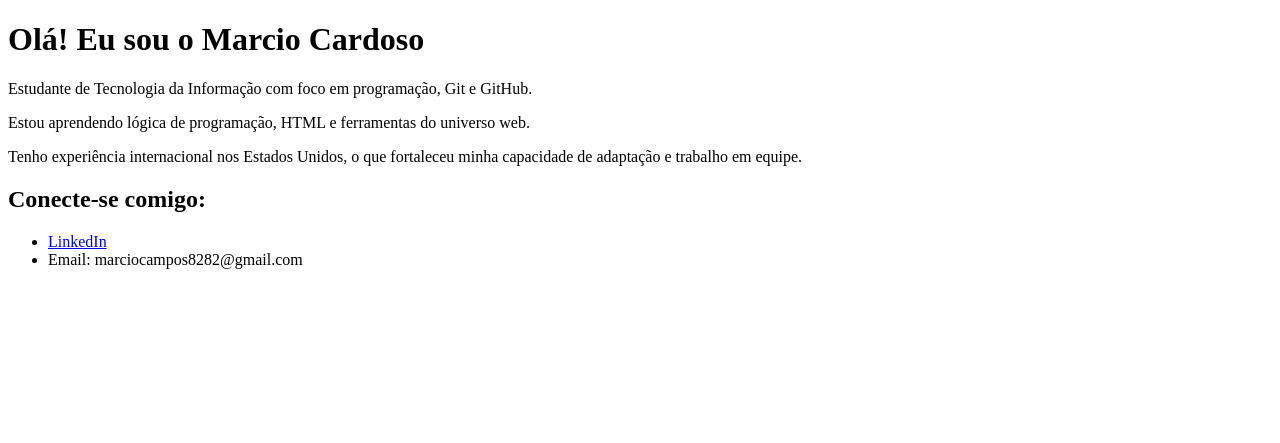
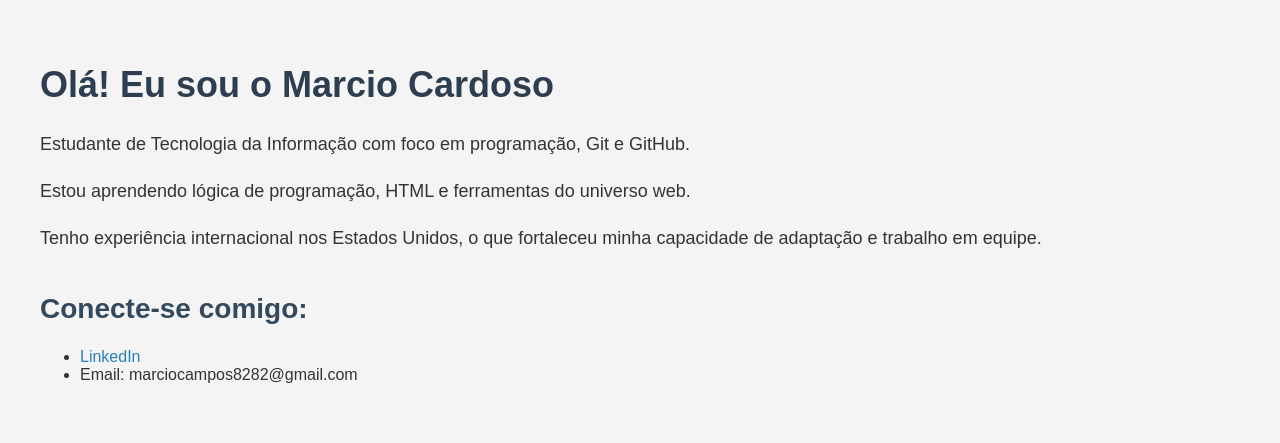
Before and after one commit to Marcio8282/marcio8282-, a plain HTML site: page index.html in a window 1280 px wide. Drawn offline with Linux system fonts and the light colour scheme.

Commit message:
Update index.html

```diff
--- a/index.html
+++ b/index.html
@@ -1,3 +1,10 @@
+<!DOCTYPE html>
+<html lang="pt-BR">
+<head>
+  <meta charset="UTF-8">
+  <title>Portfólio - Marcio Cardoso</title>
+  <link rel="stylesheet" href="style.css">
+</head>
 <!DOCTYPE html>
 <html lang="pt-BR">
   <head>
@@ -17,3 +24,4 @@
     </ul>
   </body>
 </html>
+<link rel="stylesheet" href="style.css"
```
